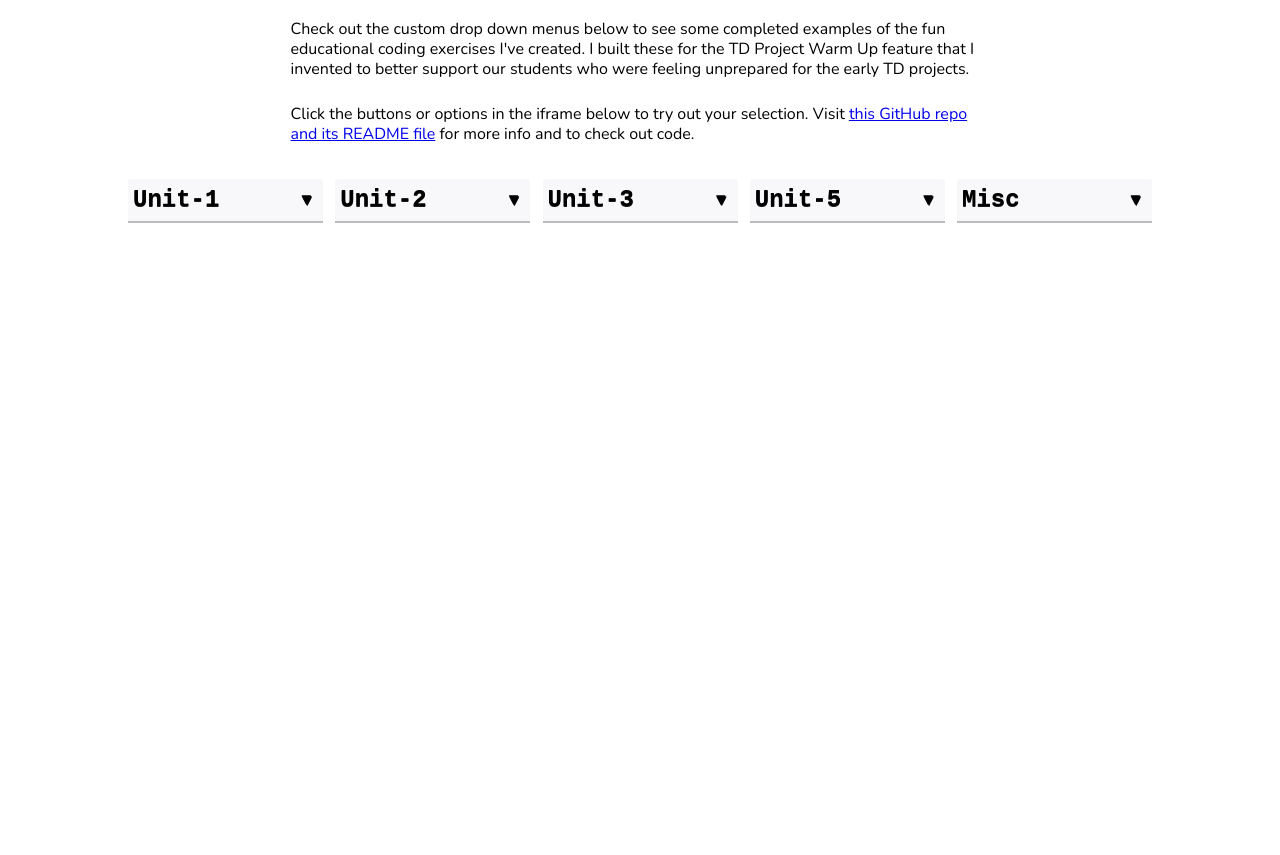
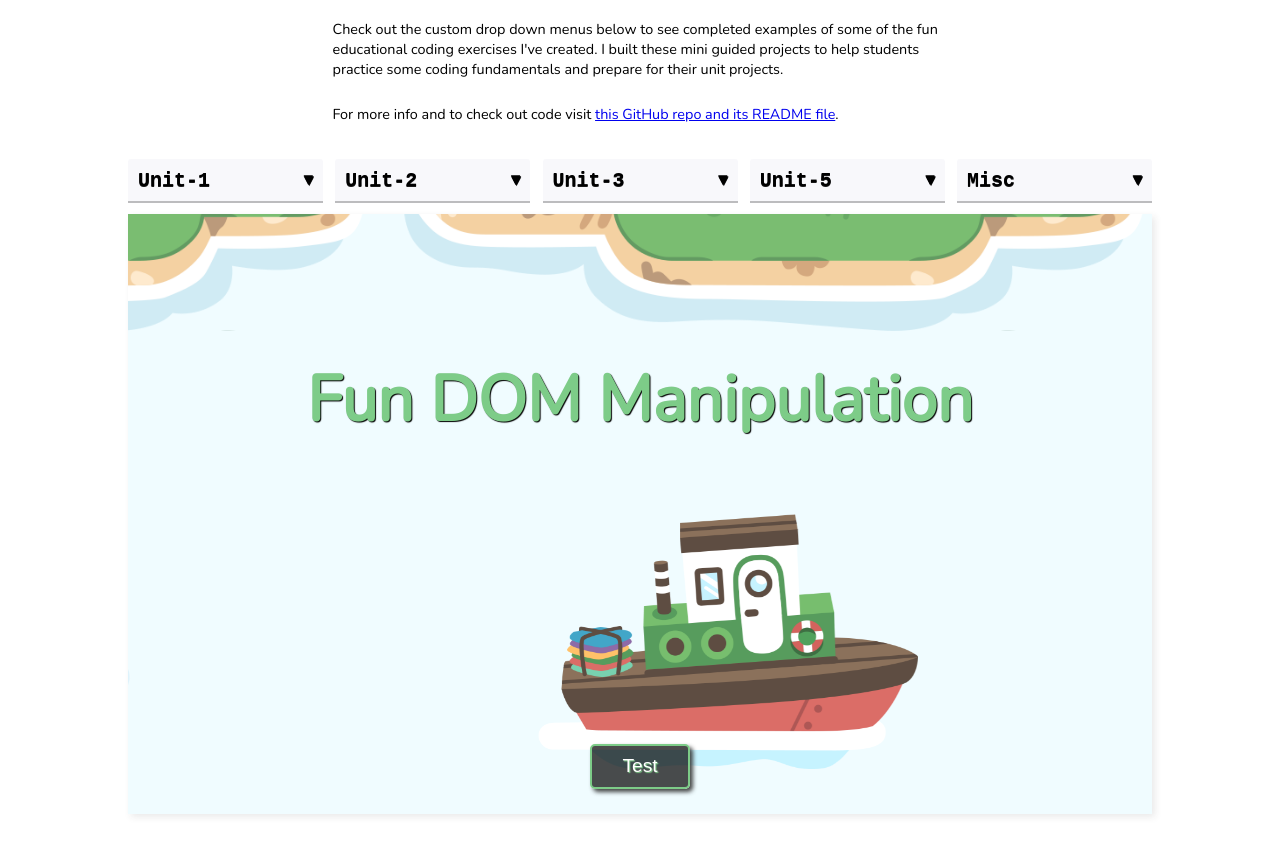
Before and after one commit to gitrobertpm/td-warm-ups, a plain HTML site: page index.html in a window 1280 px wide. Shown: the part 61-916 px from the top of the page. Drawn offline with nearby package versions, Linux system fonts and the light colour scheme.

Commit message:
Finishing touches on style and copy

```diff
--- a/css/style.css
+++ b/css/style.css
@@ -23,8 +23,9 @@ code {
 
 p {
   text-align: left;
+  font-size: 0.9rem;;
   line-height: 1.25rem;
-  max-width: 699px;
+  max-width: 615px;
   margin: auto auto 25px;
 }
 
@@ -63,11 +64,12 @@ p {
   cursor: pointer;
   text-transform: capitalize;
   text-align: left;
+  font-size: 1.25em;
   width: 200px;
   margin: 0 auto 0 0;
-  padding-top: 7px;
+  padding-top: 10px;
   padding-bottom: 8px;
-  padding-left: 5px;
+  padding-left: 10px;
   transition: all 0.4s ease-out;
   text-shadow: 0px 1px 0 transparent;
   text-shadow: 0px 1px 0 rgba(0, 0, 0, 0.9);
@@ -76,8 +78,8 @@ p {
 .caret {
   float: right;
   font-size: 1rem;
-  margin-top: 5px;
-  margin-right: 22px;
+  margin-top: 2px;
+  margin-right: 25px;
   transition: all 0.4s ease-out;
   filter: drop-shadow(1px 1px 0px rgba(0, 0 , 0, 1));
 }
@@ -125,4 +127,5 @@ p {
 iframe {
   margin: 65px auto;
   border: none;
+  box-shadow: 3px 3px 7px rgba(50, 50, 50, 0.1);
 }
--- a/index.html
+++ b/index.html
@@ -12,13 +12,13 @@
     <div class="container">
       <h1>FSJS Techdegree Project Warm Ups</h1>
 
-      <p>Check out the custom drop down menus below to see some completed examples of the fun educational coding exercises I've created.  I built these for the TD Project Warm Up feature that I invented to better support our students who were feeling unprepared for the early TD projects.</p>
+      <p>Check out the custom drop down menus below to see completed examples of some of the fun educational coding exercises I've created.  I built these mini guided projects to help students practice some coding fundamentals and prepare for their unit projects.</p>
 
-      <p>Click the buttons or options in the iframe below to try out your selection.  Visit <a href="https://github.com/gitrobertpm/td-warm-ups" target="_blank">this GitHub repo and its README file</a> for more info and to check out code.</p>
+      <p>For more info and to check out code visit <a href="https://github.com/gitrobertpm/td-warm-ups" target="_blank">this GitHub repo and its README file</a>.</p>
 
       <div id="wu-container" class="wu-container"></div>
 
-      <iframe id="wu-frame" class="wu-frame" src="" height="600" width="768" title="Iframe Example"></iframe>
+      <iframe id="wu-frame" class="wu-frame" src="td-wus/unit-2/fun-dom-manipulation/index.html" height="600" width="768" title="Iframe Example"></iframe>
     </div>
 
     <script src="js/script.js"></script>
```
Also changed, not shown: 1 other file.
